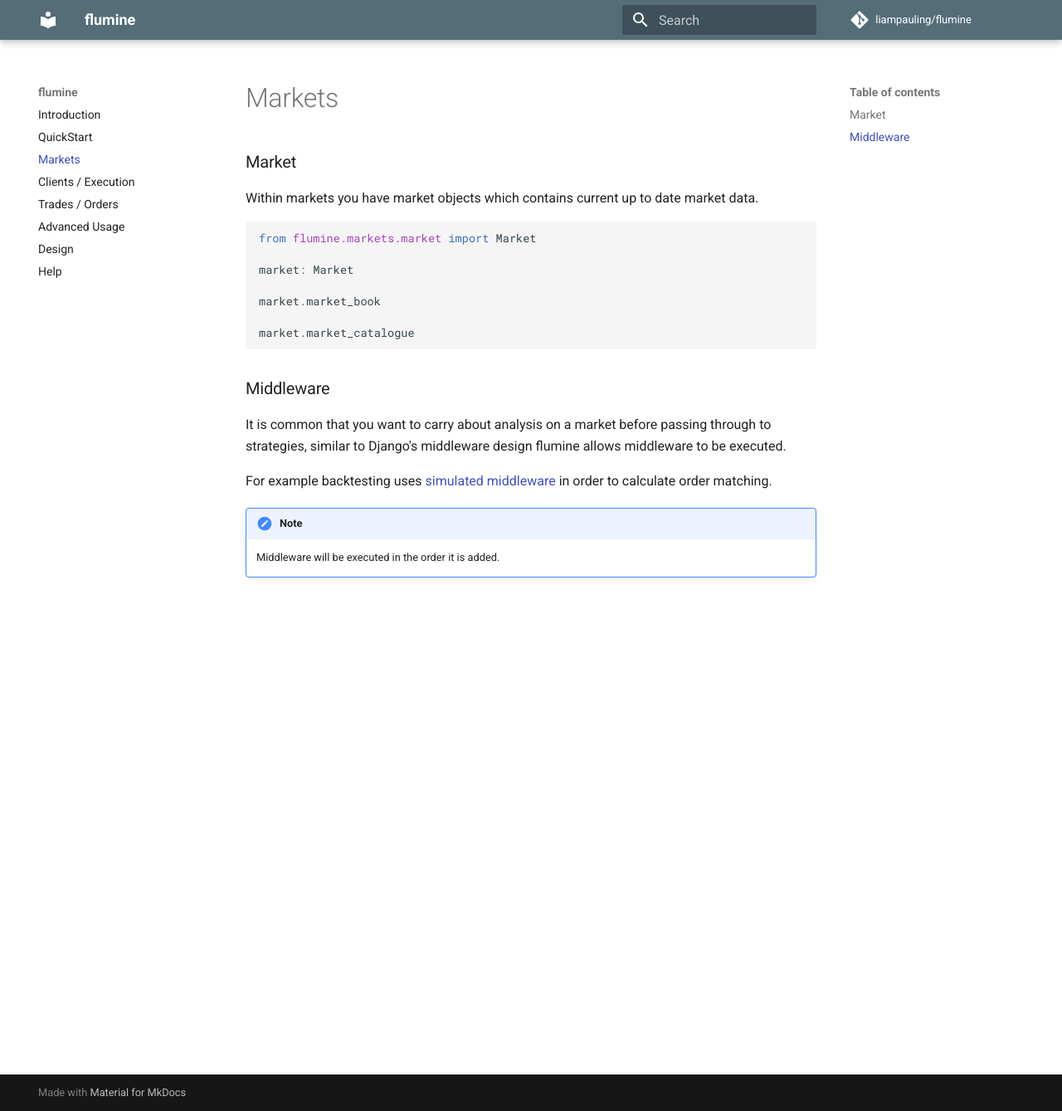
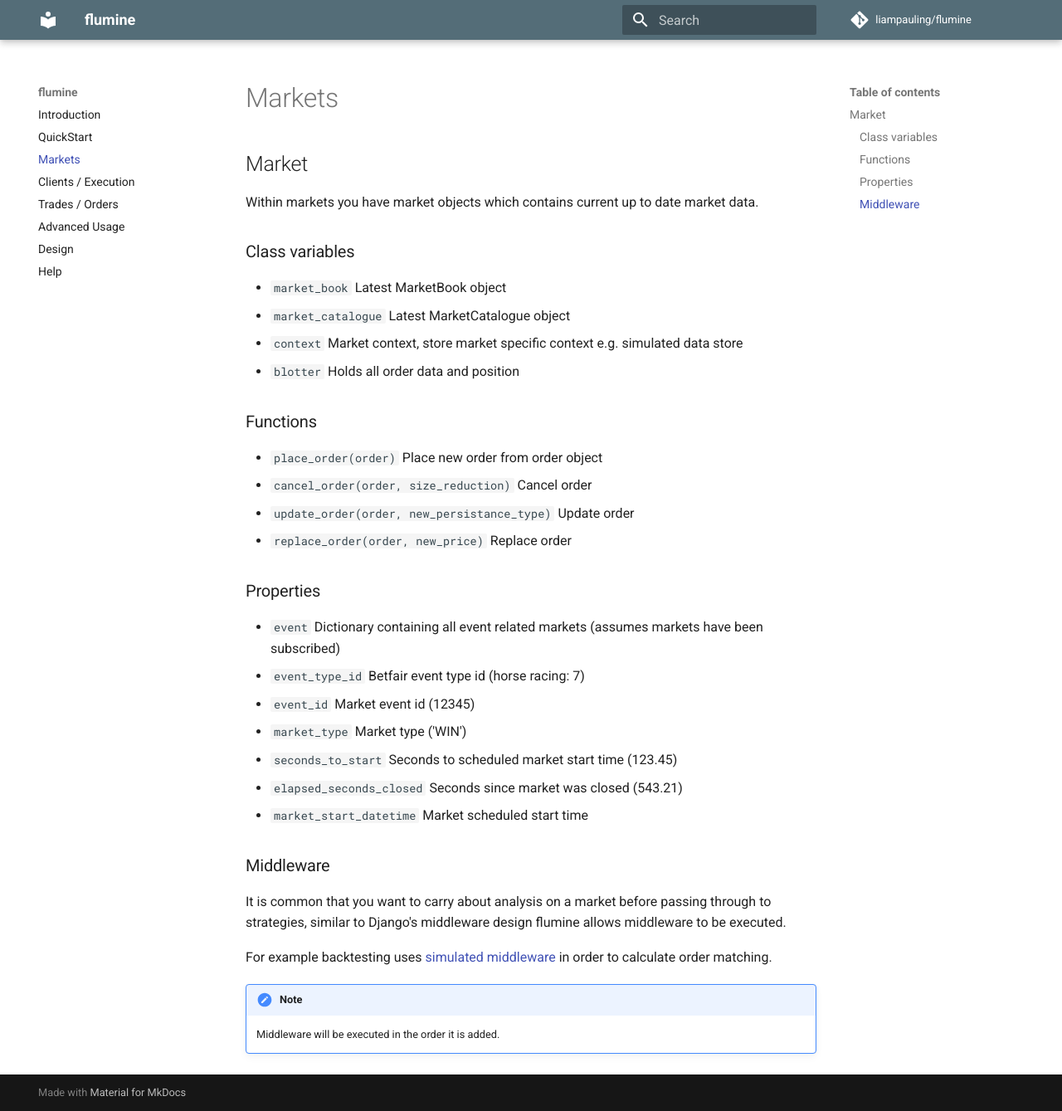
Before and after one commit to betcode-org/flumine, an MkDocs documentation site: the page built from docs/markets.md, in a window 1280 px wide and 1339 px high. Shown: the whole window at 83% size. Built offline with MkDocs 1.6.1 and Material for MkDocs 9.7.7, drawn with Linux system fonts in a browser that asks for light colours; comment, search, counter and statistics services are not loaded.

Commit message:
docs update

````diff
--- a/docs/markets.md
+++ b/docs/markets.md
@@ -1,18 +1,32 @@
 # Markets
 
-### Market
+## Market
 
 Within markets you have market objects which contains current up to date market data.
 
-```python
-from flumine.markets.market import Market
+### Class variables
 
-market: Market
+- `market_book` Latest MarketBook object
+- `market_catalogue` Latest MarketCatalogue object
+- `context` Market context, store market specific context e.g. simulated data store
+- `blotter` Holds all order data and position
 
-market.market_book
+### Functions
 
-market.market_catalogue
-```
+- `place_order(order)` Place new order from order object
+- `cancel_order(order, size_reduction)` Cancel order
+- `update_order(order, new_persistance_type)` Update order
+- `replace_order(order, new_price)` Replace order
+
+### Properties
+
+- `event` Dictionary containing all event related markets (assumes markets have been subscribed)
+- `event_type_id` Betfair event type id (horse racing: 7)
+- `event_id` Market event id (12345)
+- `market_type` Market type ('WIN')
+- `seconds_to_start` Seconds to scheduled market start time (123.45)
+- `elapsed_seconds_closed` Seconds since market was closed (543.21)
+- `market_start_datetime` Market scheduled start time
 
 ### Middleware
 
````
Also changed, not shown: docs/advanced.md (+13 -7 lines), docs/quickstart.md (+13 -0 lines), docs/trades.md (+11 -11 lines), 1 other file.
